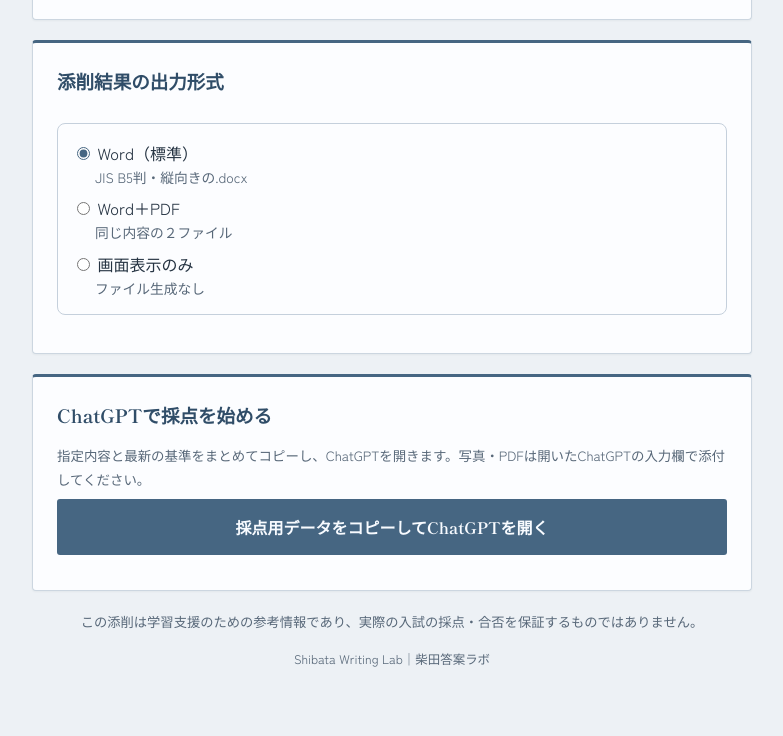
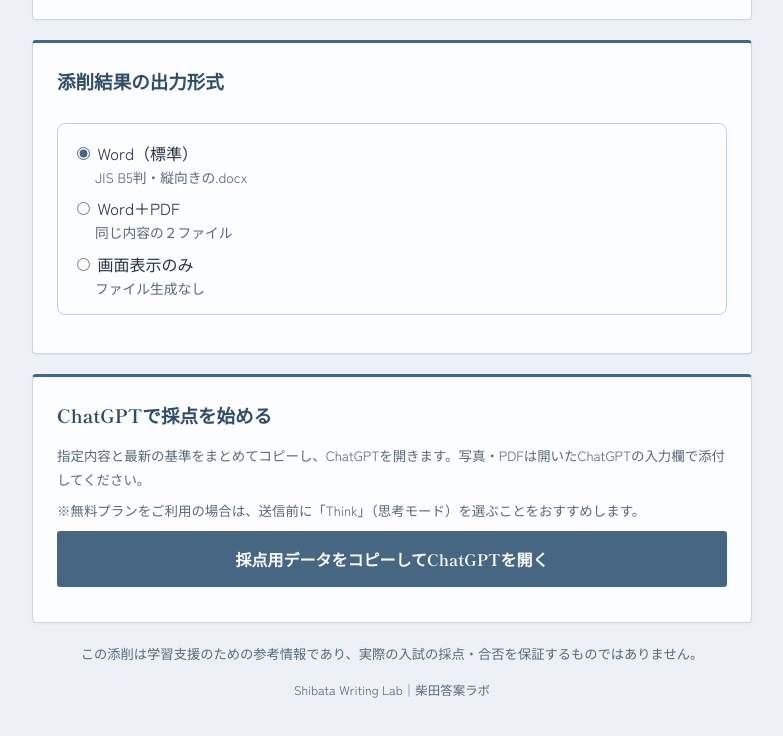
Before and after one commit to ikuyatabis/hq, a plain HTML site: page index.html in a window 1280 px wide. Shown: the part 2256-2992 px from the top of the page, without its empty margins (248-1031 px from the left). Drawn offline with Linux system fonts and the light colour scheme.

Commit message:
Recommend Think in teacher ChatGPT guidance

```diff
--- a/index.html
+++ b/index.html
@@ -402,6 +402,7 @@ select:focus{outline:2px solid var(--teal);outline-offset:1px}
         <section class="panel action-panel" aria-labelledby="startHeading">
           <h2 id="startHeading">ChatGPTで採点を始める</h2>
           <p>指定内容と最新の基準をまとめてコピーし、ChatGPTを開きます。写真・PDFは開いたChatGPTの入力欄で添付してください。</p>
+          <p>※無料プランをご利用の場合は、送信前に「Think」（思考モード）を選ぶことをおすすめします。</p>
           <button id="launch" class="primary" type="submit" disabled>採点用データをコピーしてChatGPTを開く</button>
           <p class="action-message" role="status" aria-live="polite" id="actionMessage"></p>
           <div id="manualPanel" hidden>
```
